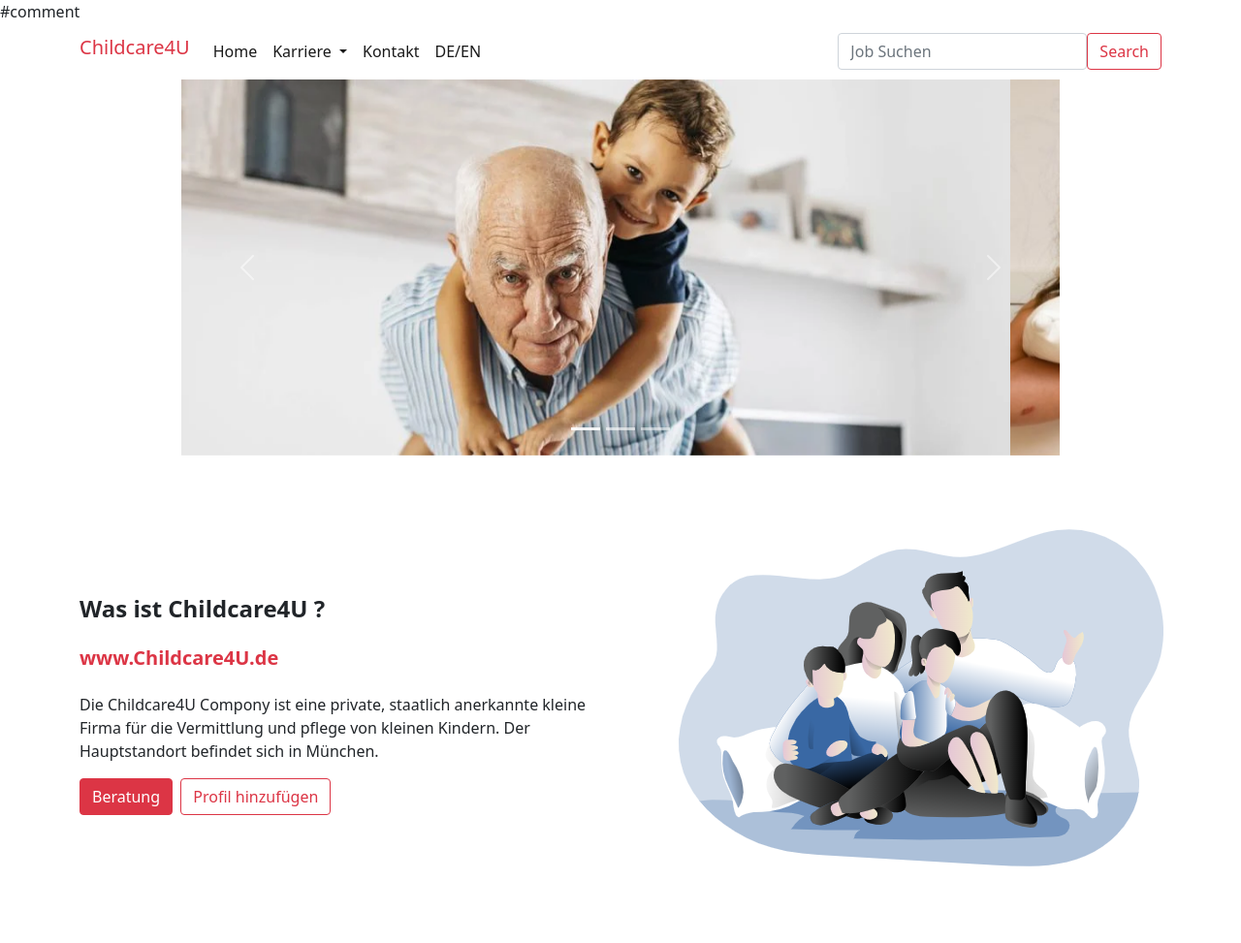
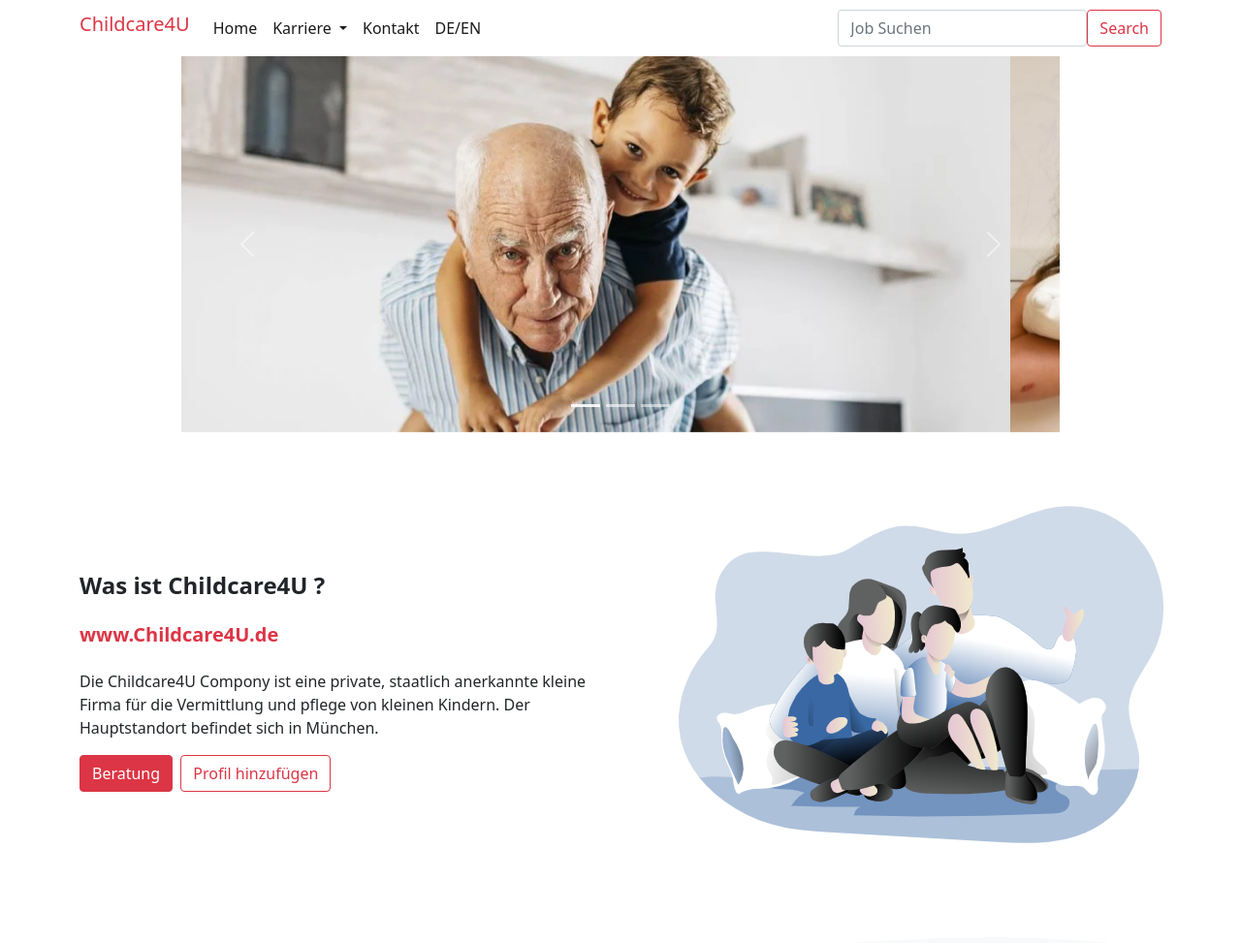
Before and after one commit to Ghafar2021/Childcare4U1, a plain HTML site: page index.html in a window 1280 px wide. Shown: the top 973 px of the page at 97% size. Drawn offline with nearby package versions, Linux system fonts and the light colour scheme.

Commit message:
done commit

```diff
--- a/index.html
+++ b/index.html
@@ -16,7 +16,7 @@
 
   <title>Nanny4u</title>
 </head>
-#comment
+
 <body class="shadow:none">
   <header>
 
```
